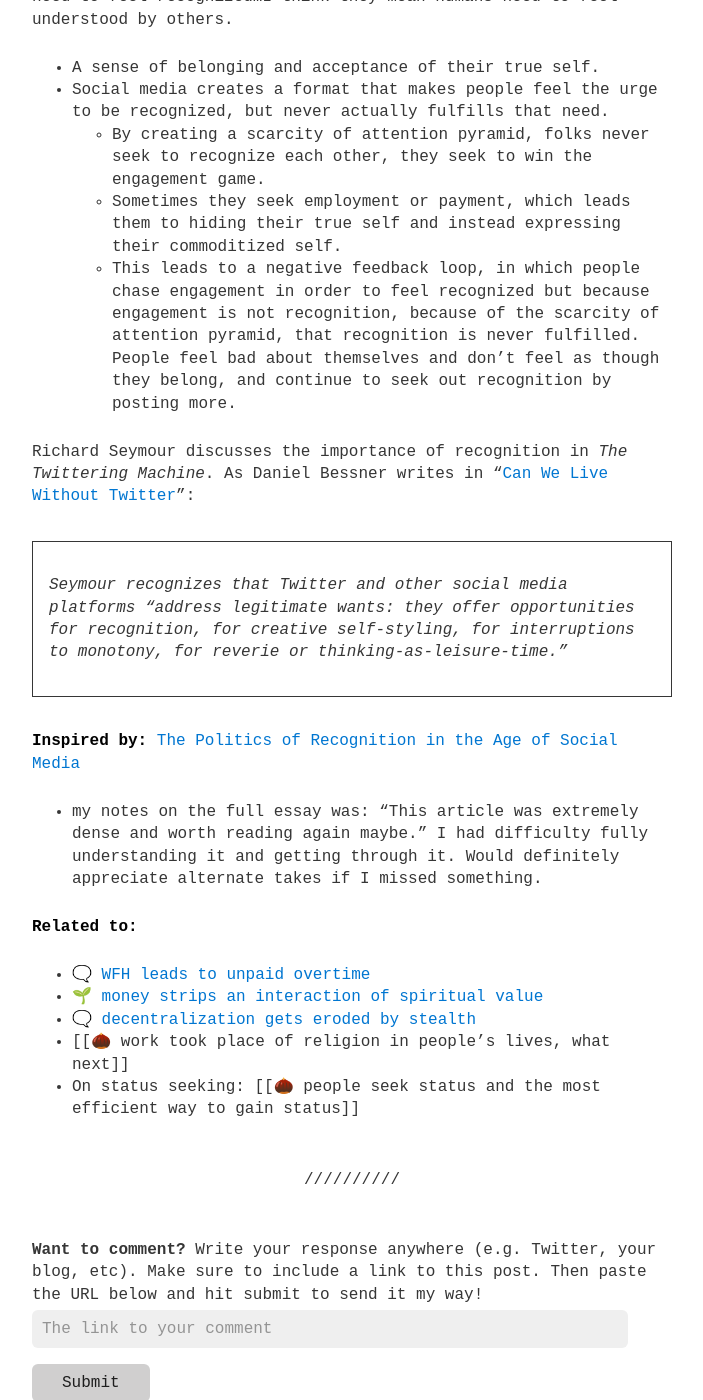
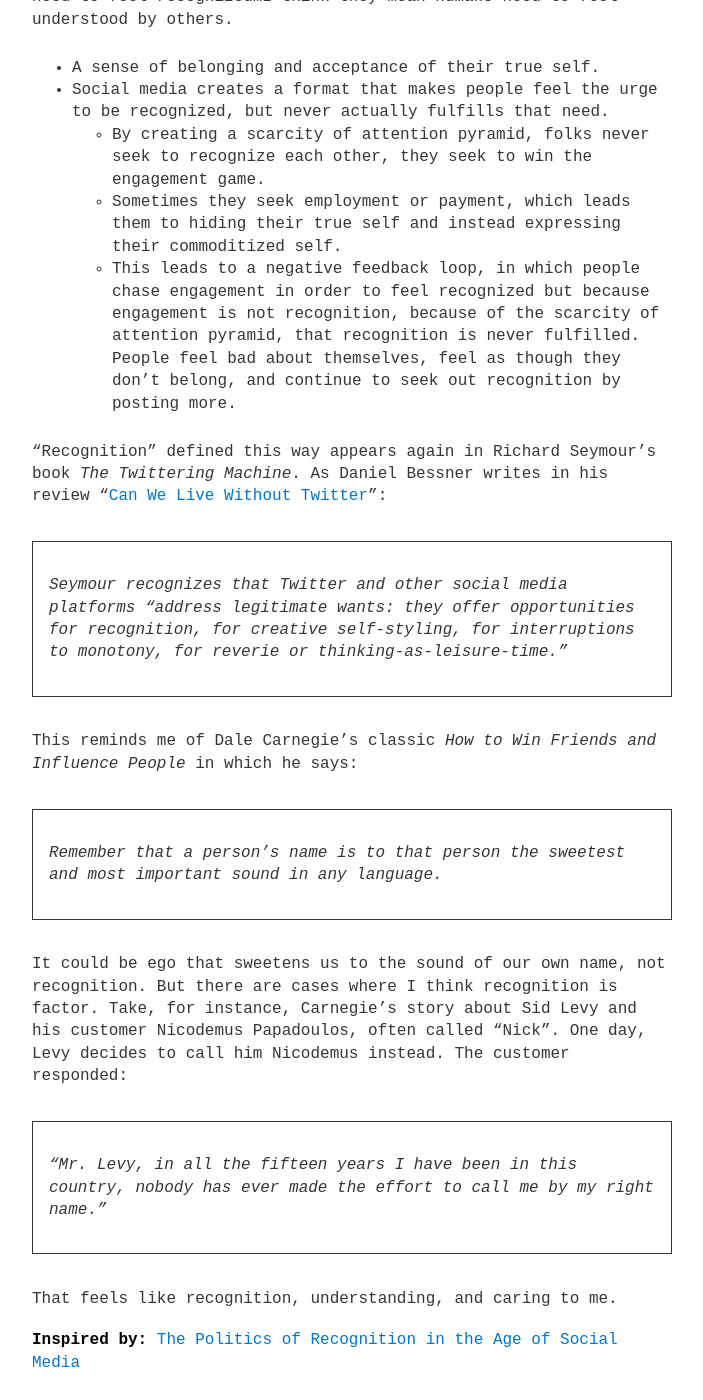
Before and after one commit to person-al/person-al.github.io, a Jekyll site: the page built from _posts/2021-06-19-🌰-recognition-matters---human-beings-need-to-feel-understood.md, in a window 1280 px wide and 1400 px high, scrolled down 376 px. Shown: the whole window, without its empty margins (288-991 px from the left). Built offline with Jekyll 4.4.1, drawn with Linux system fonts in a browser that asks for light colours; some of the changed text lies outside the part shown.

Commit message:
updating some published posts with new resources

```diff
--- a/_posts/2021-06-19-🌰-recognition-matters---human-beings-need-to-feel-understood.md
+++ b/_posts/2021-06-19-🌰-recognition-matters---human-beings-need-to-feel-understood.md
@@ -18,14 +18,24 @@
 - Social media creates a format that makes people feel the urge to be recognized, but never actually fulfills that need.
 	- By creating a scarcity of attention pyramid, folks never seek to recognize each other, they seek to win the engagement game.
 	- Sometimes they seek employment or payment, which leads them to hiding their true self and instead expressing their commoditized self.
-	- This leads to a negative feedback loop, in which people chase engagement in order to feel recognized but because engagement is not recognition, because of the scarcity of attention pyramid, that recognition is never fulfilled. People feel bad about themselves and don't feel as though they belong, and continue to seek out recognition by posting more.
+	- This leads to a negative feedback loop, in which people chase engagement in order to feel recognized but because engagement is not recognition, because of the scarcity of attention pyramid, that recognition is never fulfilled. People feel bad about themselves, feel as though they don't belong, and continue to seek out recognition by posting more.
 
-Richard Seymour discusses the importance of recognition in _The Twittering Machine_. As Daniel Bessner writes in "[Can We Live Without Twitter]( https://www.thenation.com/article/culture/richard-seymour-twittering-machine/)":
+"Recognition" defined this way appears again in Richard Seymour's book _The Twittering Machine_. As Daniel Bessner writes in his review "[Can We Live Without Twitter]( https://www.thenation.com/article/culture/richard-seymour-twittering-machine/)":
 > Seymour recognizes that Twitter and other social media platforms "address legitimate wants: they offer opportunities for recognition, for creative self-styling, for interruptions to monotony, for reverie or thinking-as-leisure-time."
+
+This reminds me of Dale Carnegie's classic _How to Win Friends and Influence People_ in which he says:
+> Remember that a person's name is to that person the sweetest and most important sound in any language.
+
+It could be ego that sweetens us to the sound of our own name, not recognition. But there are cases where I think recognition is factor. Take, for instance, Carnegie's story about Sid Levy and his customer Nicodemus Papadoulos, often called "Nick". One day, Levy decides to call him Nicodemus instead. The customer responded:
+
+> "Mr. Levy, in all the fifteen years I have been in this country, nobody has ever made the effort to call me by my right name."
+
+That feels like recognition, understanding, and caring to me.
 
 **Inspired by:** [The Politics of Recognition in the Age of Social Media](https://newleftreview.org/issues/ii128/articles/william-davies-the-politics-of-recognition-in-the-age-of-social-media)
 - my notes on the full essay was: "This article was extremely dense and worth reading again maybe." I had difficulty fully understanding it and getting through it. Would definitely appreciate alternate takes if I missed something.
-
+**Updates:**
+- 2022-07-29: Added Dale Carnegie bit
 
 **Related to:**
 - [🗨️ WFH leads to unpaid overtime]({% post_url 2021-06-23-🗨️-wfh-leads-to-unpaid-overtime %})
```
Also changed, not shown: _posts/2021-08-19-🌳-predicting-the-effects-of-a-new-medium-is-hard.md (+4 -1 lines), _posts/2021-12-28-🌰-a-collection-of-journaling-methods.md (+4 -1 lines).
